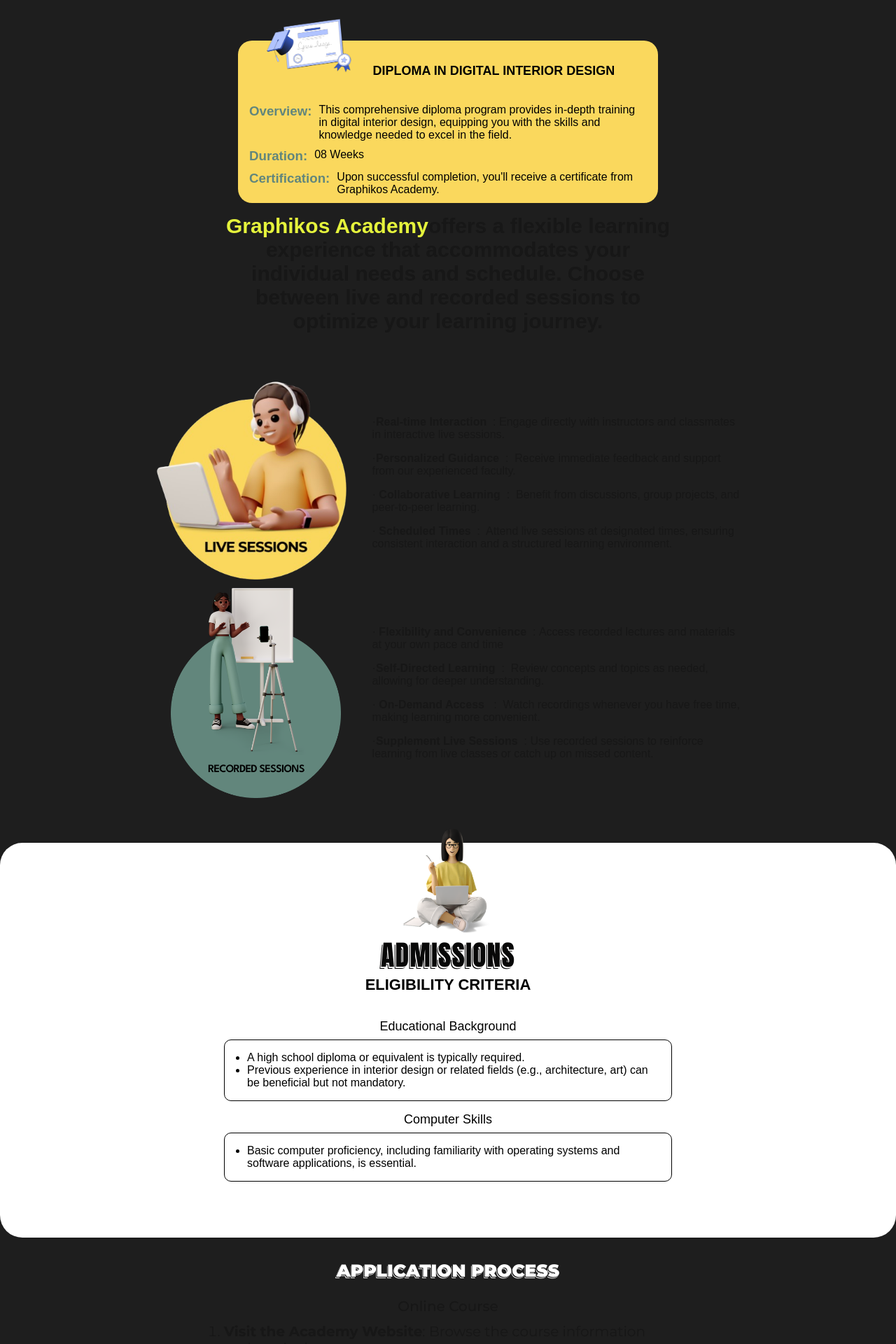
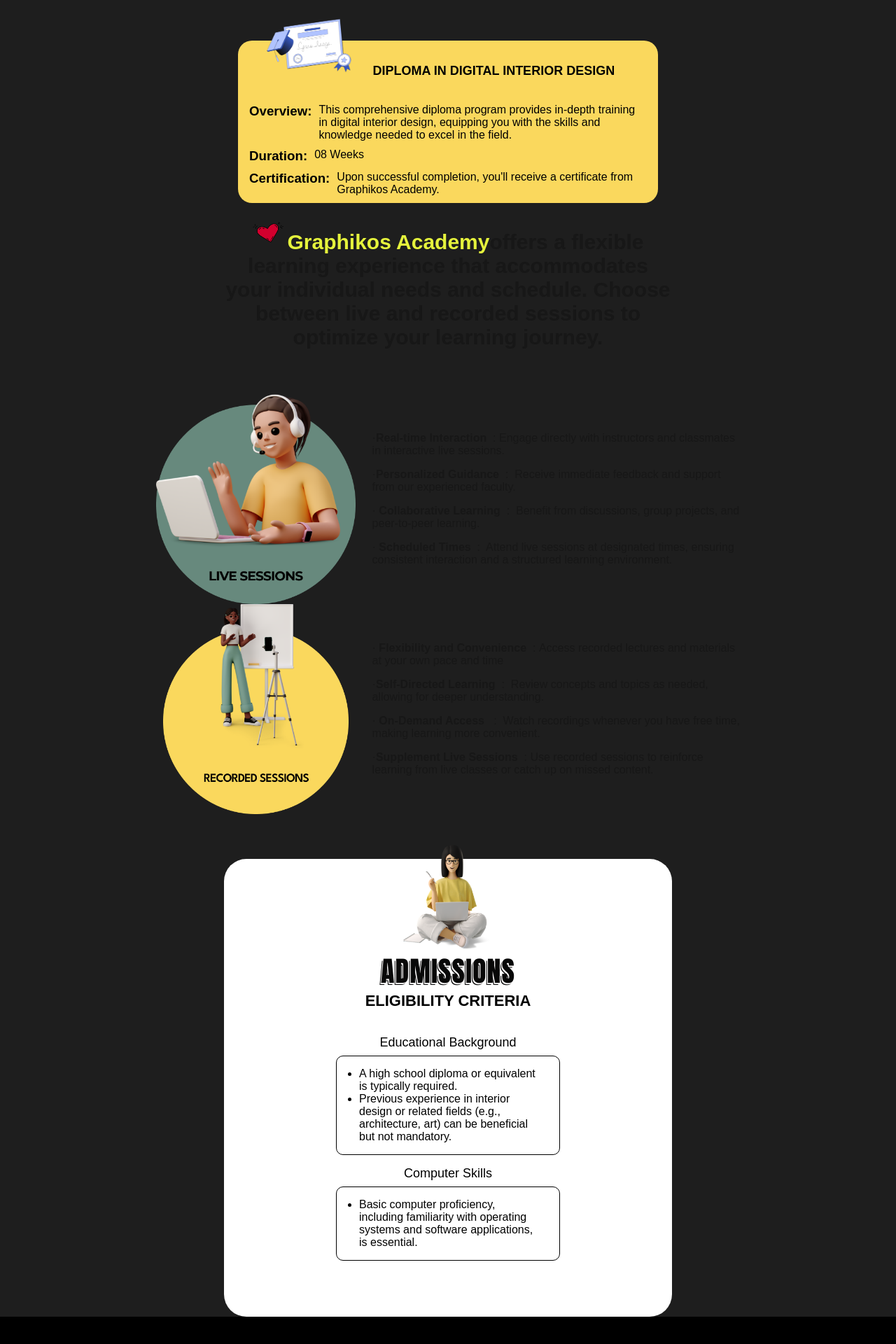
Before and after one commit to Graphikosacademy/graphikosacademy, a Next.js app: page / in a window 1280 px wide. Shown: the part 2936-4856 px from the top of the page at 70% size. Built offline with nearby package versions, Linux system fonts and the light colour scheme; a web font is replaced by a local one.

Commit message:
sixth commit

```diff
--- a/app/page.css
+++ b/app/page.css
@@ -15,3 +15,38 @@
     border-radius: 50%;
     box-shadow: rgba(0, 0, 0, 0.24) 0px 3px 8px;
 } */
+* {
+  scroll-behavior: smooth;
+}
+.main_loader {
+  display: flex;
+  align-items: center;
+  justify-content: center;
+  width: 100%;
+  background-color: black;
+  position: absolute;
+  top: 0;
+  bottom: 0;
+  left: 0;
+  right: 0;
+}
+
+.main_loader h1 {
+  font-size: 100px;
+}
+.main_loader-container {
+  display: flex;
+  align-items: center;
+}
+.main_loader-container h1 {
+  animation: spinner 0.5s infinite;
+}
+
+@keyframes spinner {
+    0% {
+        transform: rotate(0deg);
+    }
+    100% {
+        transform: rotate(360deg);
+    }
+}
--- a/app/page.jsx
+++ b/app/page.jsx
@@ -1,13 +1,23 @@
+"use client";
 import "./page.css";
 import Aboutus from "@/components/aboutus/aboutus";
 import ApplicationProcess from "@/components/applicationprocess/applicationprocess";
 import CourseDetails from "@/components/coursedetails/coursedetails";
+import Footer from "@/components/footer/footer";
 import Header from "@/components/header/header";
 import Launchpad from "@/components/launchpad/launchpad";
 import QuestionandAnswer from "@/components/qna/qna";
 import Sessions from "@/components/sessions/session";
+// import { useEffect, useState } from "react";
 
-export default function Home() {
+const Home = () => {
+  // const [isloading, setisloading] = useState(true);
+
+  // useEffect(() => {
+  //   setTimeout(() => {
+  //     setisloading(false);
+  //   }, 2000);
+  // }, []);
   return (
     <>
       <Header />
@@ -15,8 +25,11 @@
       <Launchpad />
       <CourseDetails />
       <Sessions />
-      <ApplicationProcess />
-      <QuestionandAnswer />
+      <Footer/>
+      {/* <ApplicationProcess />
+      <QuestionandAnswer /> */}
     </>
   );
-}
+};
+
+export default Home;
--- a/app/register/register.css
+++ b/app/register/register.css
@@ -4,6 +4,7 @@
     align-items: center;
     width: 100%;
     height: 100vh;
+    background-color: #000;
 }
 .register-form{
     padding: 1rem;
@@ -22,6 +23,7 @@
     font-family: "impact";
     font-weight: 500;
     text-align: center;
+    color: white;
 }
 .register-form input {
     padding: 10px 0 10px 10px;
--- a/components/aboutus/aboutus.jsx
+++ b/components/aboutus/aboutus.jsx
@@ -6,7 +6,7 @@
 
 const Aboutus = () => {
   return (
-    <div className="aboutus_container">
+    <div id="Aboutus" className="aboutus_container">
       <div className="aboutus_container-title">
         <Image src={aboutimage1} alt="aboutimage1" />
 
--- a/components/coursedetails/coursedetails.jsx
+++ b/components/coursedetails/coursedetails.jsx
@@ -2,13 +2,13 @@
 import courseimage1 from "../../assets/images/courseimage1.png";
 import courseimage2 from "../../assets/images/courseimage2.png";
 import courseimage3 from "../../assets/images/courseimage3.png";
-// import heart from "../../assets/images/heart.png";
+import heart from "../../assets/images/heart.png";
 import "./coursedetails.css";
 import Image from "next/image";
 
 const CourseDetails = () => {
   return (
-    <div className="coursedetails_container">
+    <div id="course" className="coursedetails_container">
       <div className="cousedetails_header">
         <h1>COURSE DETAILS</h1>
       </div>
@@ -22,7 +22,7 @@
           certification="Upon successful completion, you'll receive a certificate from Graphikos Academy."
         />
         <CourseCard
-          cardbackground="#fad85d"
+          cardbackground="#67897D"
           title="ADVANCED COURSE IN DIGITAL INTERIOR DESIGN "
           image={courseimage2}
           overview="This advanced course builds upon the foundational knowledge acquired in the certificate course. You'll delve deeper into complex interior design projects and explore cutting-edge techniques."
@@ -42,7 +42,7 @@
         <div className="coursedetails_discription-title">
           <h1>
             <span>
-              {/* <Image src={heart} /> */}
+              <Image src={heart} />
             </span>
             <span>Graphikos Academy</span>
              offers a flexible learning experience that accommodates your
--- /dev/null
+++ b/components/footer/footer.css
@@ -0,0 +1,4 @@
+.footer_container {
+    height: 200px;width: 100%;
+    background-color: black;
+}
--- /dev/null
+++ b/components/footer/footer.jsx
@@ -0,0 +1,11 @@
+import "./footer.css"
+
+const Footer = () => {
+  return (
+    <div className='footer_container'>
+
+    </div>
+  )
+}
+
+export default Footer
--- a/components/navbar/navbar.jsx
+++ b/components/navbar/navbar.jsx
@@ -28,13 +28,13 @@
         <a href="#" className="navbar-link">
           Home
         </a>
-        <a href="#" className="navbar-link">
+        <a href="/#Aboutus" className="navbar-link">
           About
         </a>
         <div className="app_logo">
           <Image src={applogo} alt="app-logo" />
         </div>
-        <a href="#" className="navbar-link">
+        <a href="/#course" className="navbar-link">
           Courses
         </a>
         <div className="contact_background">
@@ -48,7 +48,7 @@
         <div className="navbar-links_mobile-container">
           <div className="navbar-links-mobile">
             <a href="/">Home</a>
-            <a href="/">About</a>
+            <a href="/#Aboutus">About</a>
             <a href="/">Courses</a>
             <a href="/">Contact</a>
             <button>
--- a/components/sessions/session.css
+++ b/components/sessions/session.css
@@ -1,7 +1,7 @@
 .session-container {
   padding: 2rem 3rem;
   width: 100%;
-    background-color: #1E1E1E;
+  background-color: #1e1e1e;
   padding-bottom: 4rem;
 }
 .session-container-list {
@@ -33,16 +33,20 @@
 .session-container-list_item-title {
   display: flex;
   flex-direction: column;
-    gap: 1rem ;
+  gap: 1rem;
   width: 45%;
 }
 /* admission process */
+.admisssion-main_container {
+  display: flex;
+  justify-content: center;
+  width: 100%;
+}
 .admission-container {
-    width: 100%;
+  width: 50%;
   background-color: white;
   border-radius: 2rem;
   padding-bottom: 4rem;
-
 }
 .admission-container_header {
   display: flex;
@@ -69,19 +73,11 @@
   --stroke: 0.025em;
   --background-color: rgb(255, 253, 253);
   --stroke-color: rgb(0, 0, 0);
-  font-family: Impact, Haettenschweiler, 'Arial Narrow Bold', sans-serif;
+  font-family: Impact, Haettenschweiler, "Arial Narrow Bold", sans-serif;
   letter-spacing: 1px;
-  text-shadow:
-
-    var(--x-offset)
-    var(--y-offset)
-    0px
-    var(--background-color),
-
-    calc( var(--x-offset) - var(--stroke) )
-    calc( var(--y-offset) + var(--stroke) )
-    0px
-    var(--stroke-color);
+  text-shadow: var(--x-offset) var(--y-offset) 0px var(--background-color),
+    calc(var(--x-offset) - var(--stroke)) calc(var(--y-offset) + var(--stroke))
+      0px var(--stroke-color);
 }
 .admission-container_discription-list {
   display: flex;
@@ -114,10 +110,12 @@
   list-style: disc;
 }
 /* admission process */
-@media screen and (min-width: 481px) and (max-width: 900px)  {
-    .session-container-list{
-
+@media screen and (min-width: 481px) and (max-width: 900px) {
+  .session-container-list {
     gap: 2rem;
+  }
+   .admission-container {
+    width: 80%;
   }
 }
 @media screen and (min-width: 100px) and (max-width: 480px) {
@@ -133,4 +131,7 @@
   .admission-container_discription-list-item {
     width: 90%;
   }
+  .admission-container {
+    width: 90%;
   }
+}
--- a/components/sessions/session.jsx
+++ b/components/sessions/session.jsx
@@ -60,7 +60,7 @@
           </div>
         </div>
       </div>
-      <div style={{backgroundColor: "#1E1E1E"}}>
+      <div style={{backgroundColor: "#1E1E1E"}} className='admisssion-main_container'>
 
       <div className="admission-container">
         <div className="admission-container_header">
--- a/utils/coursecard/coursecard.jsx
+++ b/utils/coursecard/coursecard.jsx
@@ -20,20 +20,45 @@
         </div>
 
         <div className="coursecard-container-header-title">
-          <h2 style={{ fontSize: `${title.length > 23 ? "18px" : "22px"}`, marginTop: `${title.length > 23 ? "2.15rem" : "2rem"}`}}>{title}</h2>
+          <h2
+            style={{
+              fontSize: `${title.length > 23 ? "18px" : "22px"}`,
+              marginTop: `${title.length > 23 ? "2.15rem" : "2rem"}`,
+            }}
+          >
+            {title}
+          </h2>
         </div>
       </div>
       <div className="coursecard-container-main-content">
         <div className="coursecard-container-main-content-list">
-          <h3>Overview:</h3>
+          <h3
+            style={{
+              color: "#000",
+            }}
+          >
+            Overview:
+          </h3>
           <p>{overview}</p>
         </div>
         <div className="coursecard-container-main-content-list">
-          <h3>Duration:</h3>
+          <h3
+            style={{
+              color: "#000",
+            }}
+          >
+            Duration:
+          </h3>
           <p>{duration}</p>
         </div>
         <div className="coursecard-container-main-content-list">
-          <h3>Certification:</h3>
+          <h3
+            style={{
+              color: "#000",
+            }}
+          >
+            Certification:
+          </h3>
           <p>{certification}</p>
         </div>
       </div>
```
Also changed, not shown: assets/images/sessionimage1.png, assets/images/sessionimage2.png. Lines whose indentation alone changed are shown as unchanged.
